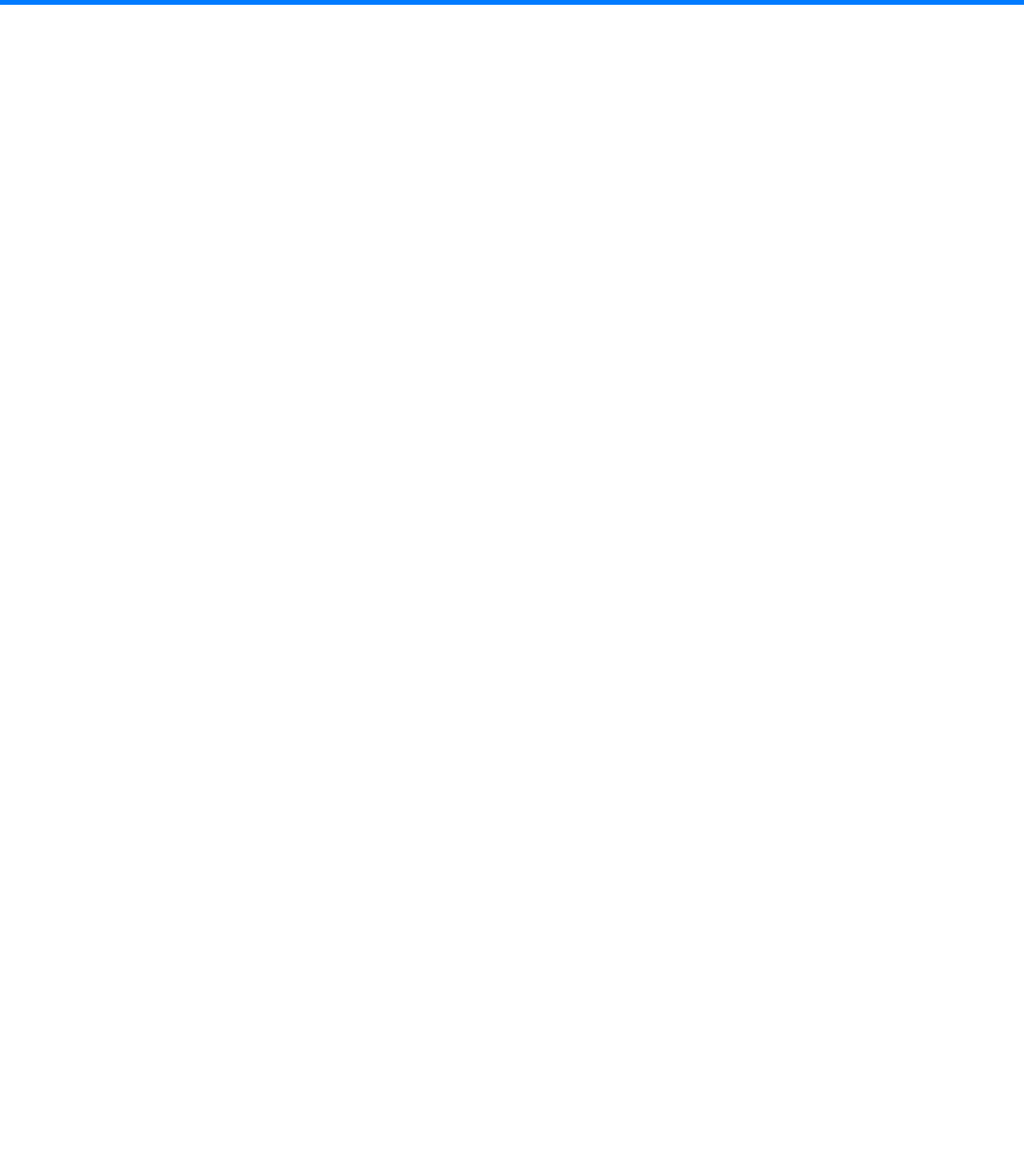
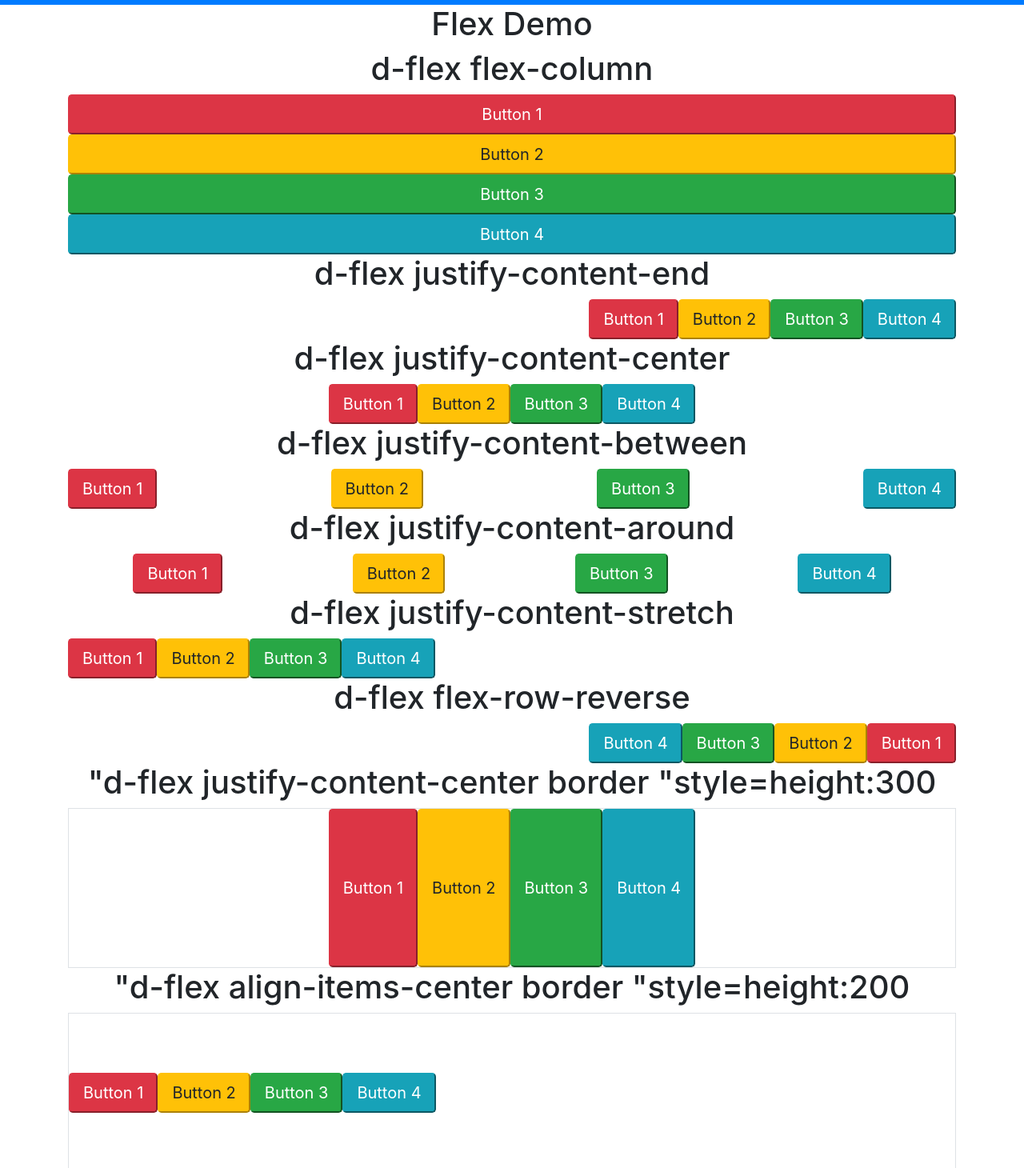
Before and after one commit to youssefchehata/masteringReactM, a React (Create React App) app: page /flex in a window 1280 px wide. Shown: the part 50-1510 px from the top of the page at 80% size. Before the commit the page ends 800 px from the top, so only its background shows below. Built offline with nearby package versions, Linux system fonts and the light colour scheme.

Commit message:
second commit

```diff
--- a/src/components/Flex.jsx
+++ b/src/components/Flex.jsx
@@ -1,16 +1,88 @@
-import React from 'react'
+import React from "react";
 const Flex = () => {
-    return (
-        <div className="container">
-       <button className="btn-lg btn danger"></button>
-       <button className="btn-lg btn danger"></button>
-       <button className="btn-lg btn danger"></button>
-       <button className="btn-lg btn danger"></button>
-       <button className="btn-lg btn danger"></button>
-       <button className="btn-lg btn danger"></button>
-       <button className="btn-lg btn danger"></button>
-        </div>
-    );
-}
+  return (
+    <div className="container">
+      <h1 className="text-center">Flex Demo</h1>
+      <h1 className="text-center">d-flex flex-column</h1>
+      <div className="d-flex flex-column">
+        <button className="btn-lg btn-danger">Button 1</button>
+        <button className="btn-lg btn-warning">Button 2</button>
+        <button className="btn-lg btn-success">Button 3</button>
+        <button className="btn-lg btn-info">Button 4</button>
+      </div>
+      {/* ----------------------------- */}
+      <h1 className="text-center">d-flex justify-content-end</h1>
+      <div className="d-flex justify-content-end">
+        <button className="btn-lg btn-danger">Button 1</button>
+        <button className="btn-lg btn-warning">Button 2</button>
+        <button className="btn-lg btn-success">Button 3</button>
+        <button className="btn-lg btn-info">Button 4</button>
+      </div>
+      {/* ----------------------- */}
+      <h1 className="text-center">d-flex justify-content-center</h1>
+      <div className="d-flex justify-content-center">
+        <button className="btn-lg btn-danger">Button 1</button>
+        <button className="btn-lg btn-warning">Button 2</button>
+        <button className="btn-lg btn-success">Button 3</button>
+        <button className="btn-lg btn-info">Button 4</button>
+      </div>
+      {/* ------------------------------------ */}
+      <h1 className="text-center">d-flex justify-content-between</h1>
+      <div className="d-flex justify-content-between">
+        <button className="btn-lg btn-danger">Button 1</button>
+        <button className="btn-lg btn-warning">Button 2</button>
+        <button className="btn-lg btn-success">Button 3</button>
+        <button className="btn-lg btn-info">Button 4</button>
+      </div>
+      {/* ----------------------------------- */}
+      <h1 className="text-center">d-flex justify-content-around</h1>
+      <div className="d-flex justify-content-around">
+        <button className="btn-lg btn-danger">Button 1</button>
+        <button className="btn-lg btn-warning">Button 2</button>
+        <button className="btn-lg btn-success">Button 3</button>
+        <button className="btn-lg btn-info">Button 4</button>
+      </div>
+      {/* --------------------------------- */}
+      <h1 className="text-center">d-flex justify-content-stretch</h1>
+      <div className="d-flex justify-content-stretch">
+        <button className="btn-lg btn-danger">Button 1</button>
+        <button className="btn-lg btn-warning">Button 2</button>
+        <button className="btn-lg btn-success">Button 3</button>
+        <button className="btn-lg btn-info">Button 4</button>
+      </div>
+      {/* --------------------------- */}
+      <h1 className="text-center">d-flex flex-row-reverse</h1>
+      <div className="d-flex flex-row-reverse">
+        <button className="btn-lg btn-danger">Button 1</button>
+        <button className="btn-lg btn-warning">Button 2</button>
+        <button className="btn-lg btn-success">Button 3</button>
+        <button className="btn-lg btn-info">Button 4</button>
+      </div>
+      {/* --------------------------- */}
+      <h1 className="text-center">
+        "d-flex justify-content-center border "style=height:300
+      </h1>
+      <div
+        className="d-flex justify-content-center border "
+        style={{ height: 200 }}
+      >
+        <button className="btn-lg btn-danger">Button 1</button>
+        <button className="btn-lg btn-warning">Button 2</button>
+        <button className="btn-lg btn-success">Button 3</button>
+        <button className="btn-lg btn-info">Button 4</button>
+      </div>
+      {/* --------------------------- */}
+      <h1 className="text-center">
+        "d-flex  align-items-center border "style=height:200
+      </h1>
+      <div className="d-flex  align-items-center border " style={{ height: 200 }}>
+        <button className="btn-lg btn-danger">Button 1</button>
+        <button className="btn-lg btn-warning">Button 2</button>
+        <button className="btn-lg btn-success">Button 3</button>
+        <button className="btn-lg btn-info">Button 4</button>
+      </div>
+    </div>
+  );
+};
 
 export default Flex;
```
